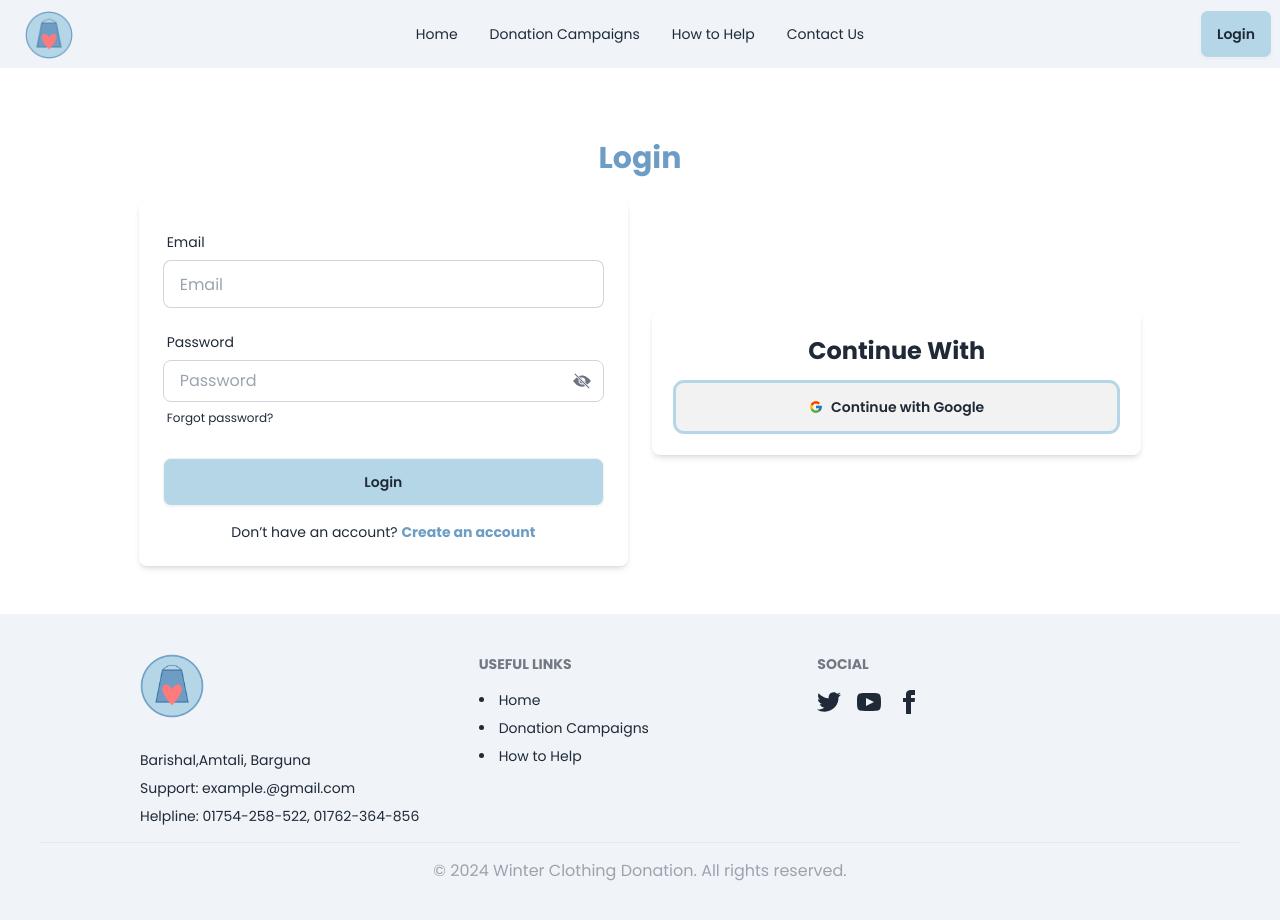
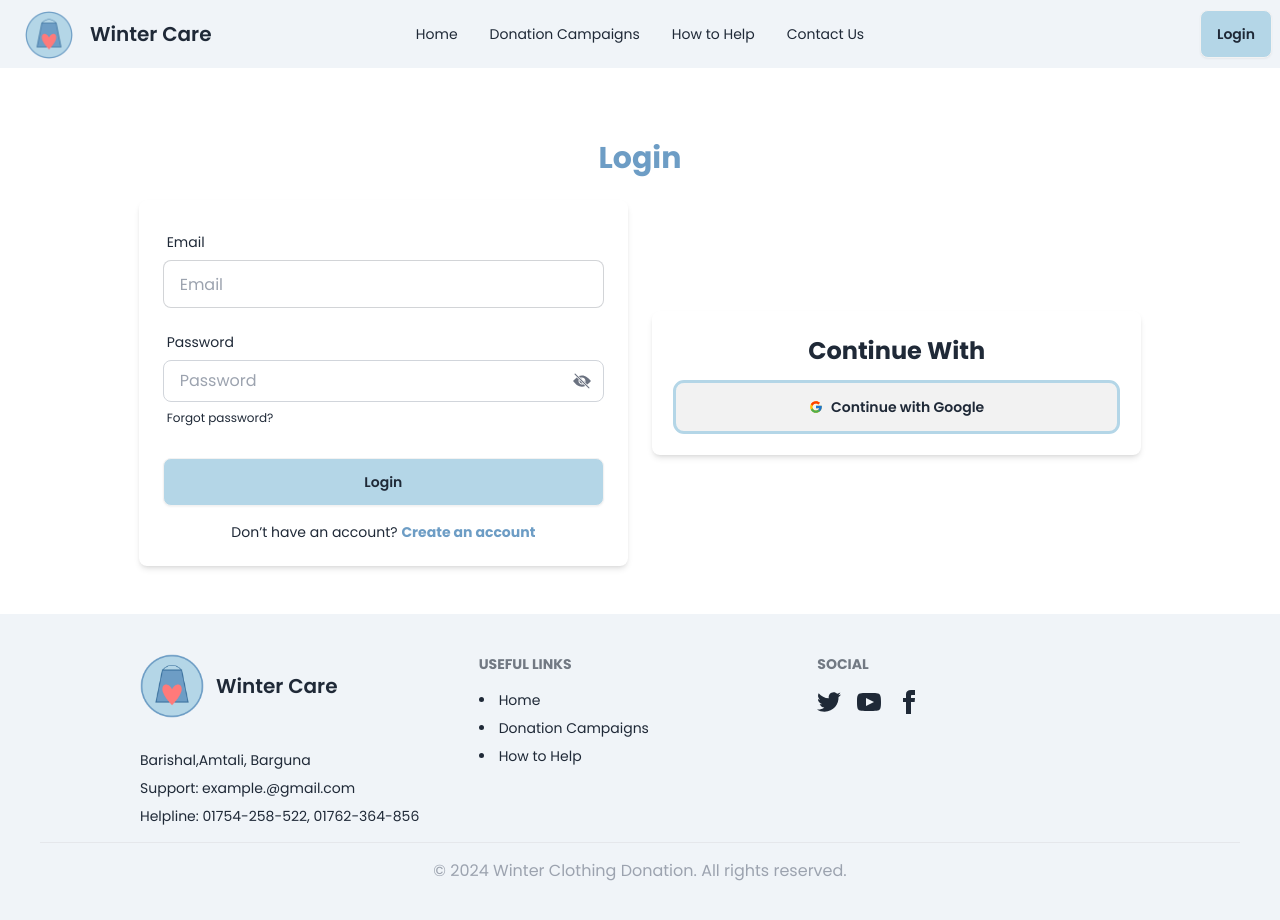
Before and after one commit to mdabdulkyum1/test, a React (Vite) app: page /login in a window 1280 px wide. Shown: the top 920 px of the page. Built offline with nearby package versions, Linux system fonts and the light colour scheme; no server answers.

Commit message:
Updated Website Name

```diff
--- a/src/components/Footer/Footer.jsx
+++ b/src/components/Footer/Footer.jsx
@@ -6,12 +6,16 @@ function Footer() {
     <footer className=" bg-primary-bg text-base-content p-10">
       <div className="footer grid-cols-1 lg:grid-cols-3 w-5/6 mx-auto">
         <aside>
-          <div className="flex gap-3">
+          <div className="flex items-center gap-3">
             <img
+              title="Winter Care"
               src={winterLogo}
-              alt="Winter Clothing Donation"
+              alt="Winter Care"
               className="w-16"
             />
+            <div className="">
+          <h1 className="text-xl font-semibold">Winter Care</h1>
+        </div>
           </div>
           <div className="mt-6 space-y-2">
             <p>Barishal,Amtali, Barguna</p>
--- a/src/components/Navbar/Navbar.jsx
+++ b/src/components/Navbar/Navbar.jsx
@@ -56,17 +56,21 @@ function Navbar() {
             {links}
           </ul>
         </div>
+
         <Link
           to="/"
           className="btn btn-ghost text-xl text-heading"
-          title="Winter Clothing Donation"
+          title="Winter Care"
         >
           <img
             src={winterLogo}
-            alt="Winter Clothing Donation"
-            className="w-12 rounded-full"
+            alt="Winter Care"
+            className="w-12 h-12 rounded-full"
           />
         </Link>
+        <div className="hidden md:block">
+          <h1 className="text-xl font-semibold">Winter Care</h1>
+        </div>
       </div>
       <div className="navbar-center hidden lg:flex">
         <ul className="menu menu-horizontal px-1">{links}</ul>
@@ -79,7 +83,7 @@ function Navbar() {
                 src={user?.photoURL}
                 alt={user?.displayName}
                 title={user?.displayName}
-                className="rounded-full w-10 h-10"
+                className="rounded-full w-10 h-10 object-cover border border-red-500"
               />
             </div>
             <Link
@@ -92,7 +96,7 @@ function Navbar() {
           </div>
         ) : loading ? (
           <div className="flex items-center justify-center mb-4">
-            <div className="skeleton h-10 w-10"></div>
+            <div className="skeleton h-16 w-16 shrink-0 rounded-full"></div>
             <div className="skeleton btn w-20"></div>
           </div>
         ) : (
--- a/src/pages/Contact/Contact.jsx
+++ b/src/pages/Contact/Contact.jsx
@@ -5,7 +5,7 @@ function Contact() {
   return (
     <>
     <Helmet>
-      <title>Contact | Winter Clothing Donation</title>
+      <title>Contact | Winter Care</title>
     </Helmet>
     <div className="bg-primary-bg text-primary-text font-poppins min-h-screen flex items-center justify-center p-6">
       <div className="w-full max-w-lg bg-snowy-white p-8 rounded-lg shadow-lg">
--- a/src/pages/Dashboard/Dashboard.jsx
+++ b/src/pages/Dashboard/Dashboard.jsx
@@ -12,7 +12,7 @@ function Dashboard() {
   return (
     <>
     <Helmet>
-        <title>Dashboard | Winter Clothing Donation</title>
+        <title>Dashboard | Winter Care</title>
     </Helmet>
     <div className="">
         <div className="w-5/6 mx-auto">
--- a/src/pages/DonationCampaigns/DonationCampaigns.jsx
+++ b/src/pages/DonationCampaigns/DonationCampaigns.jsx
@@ -17,7 +17,7 @@ function DonationCampaigns() {
     <>
 
     <Helmet>
-        <title>Campaigns | Winter Clothing Donation</title>
+        <title>Campaigns | Winter Care</title>
     </Helmet>
 
     <section className="bg-frost-green py-12">
--- a/src/pages/DonationDetails/DonationDetails.jsx
+++ b/src/pages/DonationDetails/DonationDetails.jsx
@@ -23,7 +23,7 @@ function DonationDetails() {
   return (
     <>
     <Helmet>
-        <title>{title} | Winter Clothing Donation</title>
+        <title>{title} | Winter Care</title>
     </Helmet>
     <section className="bg-ice-blue py-12">
       <div className="w-10/12 mx-auto">
--- a/src/pages/Home/Home.jsx
+++ b/src/pages/Home/Home.jsx
@@ -13,7 +13,7 @@ function Home() {
   return (
     <>
     <Helmet>
-      <title>Home | Winter Clothing Donation</title>
+      <title>Home | Winter Care</title>
     </Helmet>
     <Banner></Banner>
     <About></About>
--- a/src/pages/HowToHelp/HowToHelp.jsx
+++ b/src/pages/HowToHelp/HowToHelp.jsx
@@ -5,7 +5,7 @@ function HowToHelp() {
     return (
       <>
       <Helmet>
-         <title>Help | Winter Clothing Donation</title>
+         <title>Help | Winter Care</title>
       </Helmet>
       <div className="bg-primary-bg text-primary-text font-poppins p-6 md:p-12">
         <div className="my-12">
```
